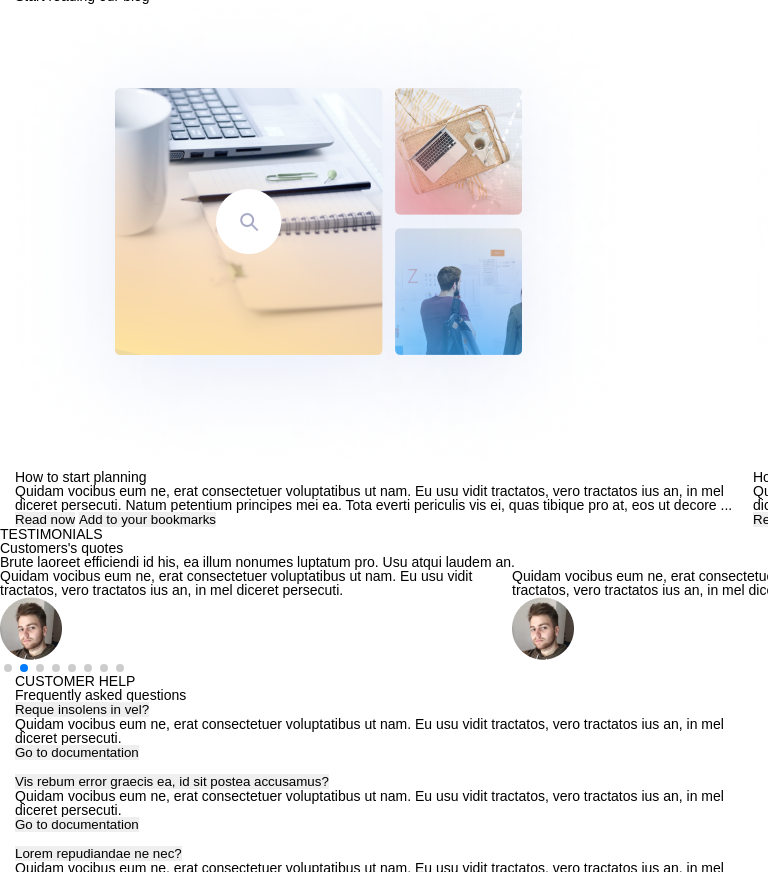
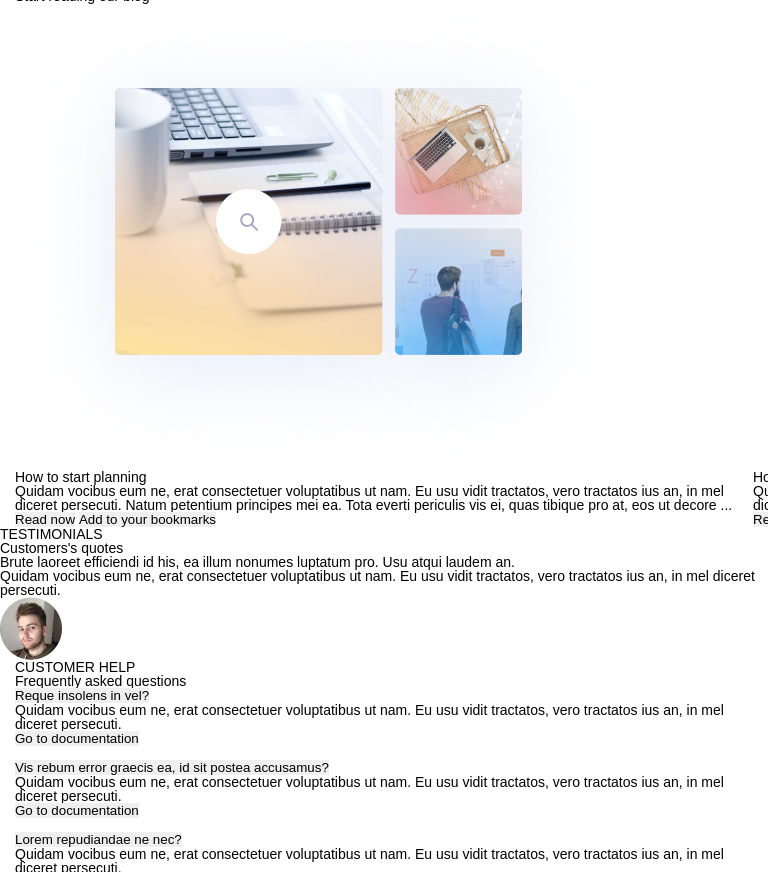
Before and after one commit to LychakVlad/productivity-landing, a website with bundled scripts: page src/index.html in a window 768 px wide. Shown: the part 1468-2340 px from the top of the page. Built offline with nearby package versions, Linux system fonts and the light colour scheme; files whose address does not match are found by name.

Commit message:
Added adaptive slider

```diff
--- a/gulp/version.json
+++ b/gulp/version.json
@@ -1,3 +1,3 @@
 {
-    "main": "20221004102355"
+    "main": "20221005141258"
 }
--- a/src/js/app.js
+++ b/src/js/app.js
@@ -5,9 +5,11 @@
 new Swiper('.blog-swiper', {
     loop: true,
     speed: 700,
-    autoplay: {
+    slidesPerView: 1,
+    centeredSlides: true,
+    /**autoplay: {
         delay: 4000,
-    },
+    }, **/
     navigation: {
         nextEl: '.blog-swiper-button-next',
         prevEl: '.blog-swiper-button-prev',
@@ -24,14 +26,30 @@
     grabCursor: true,
     loop: true,
     watchSlideVisibility: true,
-    autoplay: {
+    /** autoplay: {
         delay: 2000,
-    },
+    }, **/
     speed: 700,
     pagination: {
         el: '.quotes-slider-pagination',
         clickable: true,
     },
+    breakpoints: {
+        320: {
+            slidesPerView: 1,
+            pagination: {
+                el: '',
+            }
+        },
+        991: {
+            pagination: {
+                el: '.quotes-slider-pagination',
+                clickable: true,
+            },
+            slidesPerView: 1.5
+        },
+
+    }
 }
 );
 
--- a/src/scss/style.scss
+++ b/src/scss/style.scss
@@ -688,7 +688,8 @@
 
   .right__container--quotes {
     margin-left: auto;
-    max-width: 1130px;
+    max-width: 1100px;
+    padding: 0px 15px;
   }
 
   .quotes{
@@ -1191,15 +1192,33 @@
   }
 
   // BLOG
-  .blog__img {
-    padding-top: 60px;
-    margin-left: -30px
+  .blog__img{
+    margin: 0;
+    text-align: center;
   }
   .blog__text-buttons{
     padding-bottom: 100px;
   }
+
+  .blog__text-button2{
+    margin-top: 20px;
+  }
+
+  .blog__text-tittle{
+    text-align: center;
+    padding-top: 0;
+  }
   .blog__text{
-    max-width: 260px;
+    max-width: 300px;
+    margin: 0 auto;
+  }
+
+  .blog__body{
+    display: block;
+  }
+
+  .blog__wrapper{
+    max-width: 590px;
   }
   // QUOTES
 
@@ -1207,8 +1226,14 @@
     max-width: 500px;
   }
   .quotes__slider-text {
-    padding: 40px 20px 0px 20px;
+    padding: 40px 20px 40px 30px;
   }
+
+  .quotes-buttons-pagination{
+    top: 82%;
+    left: 40%;
+  }
+
 
   // NEWS
 
@@ -1300,6 +1325,12 @@
       display: block;
     }
 
+    .quotes__body{
+      padding: 0;
+      text-align: center;
+      margin: 0 auto;
+    }
+
     .quotes__body-suptittle{
       padding-top: 40px;
     }
@@ -1314,6 +1345,11 @@
 
     .quotes__slider-text{
       padding: 25px 25px 50px;
+    }
+
+    .quotes-buttons-pagination{
+      top: 92%;
+      left: 37%;
     }
 
     // FAQ
```
Also changed, not shown: dist/css/style.css, dist/css/style.min.css, dist/js/app.min.js, readme.txt (added).
